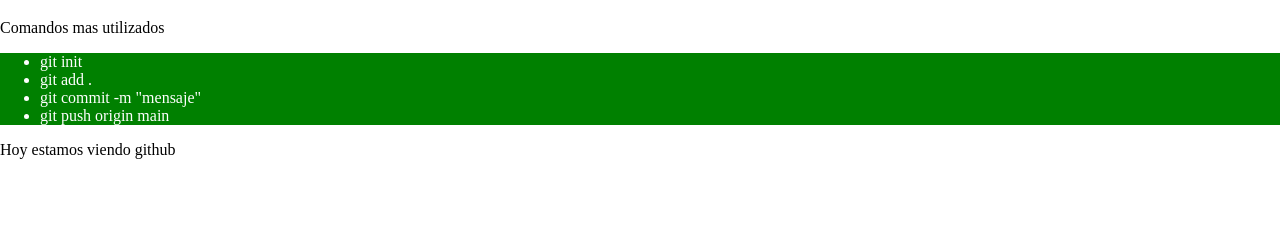
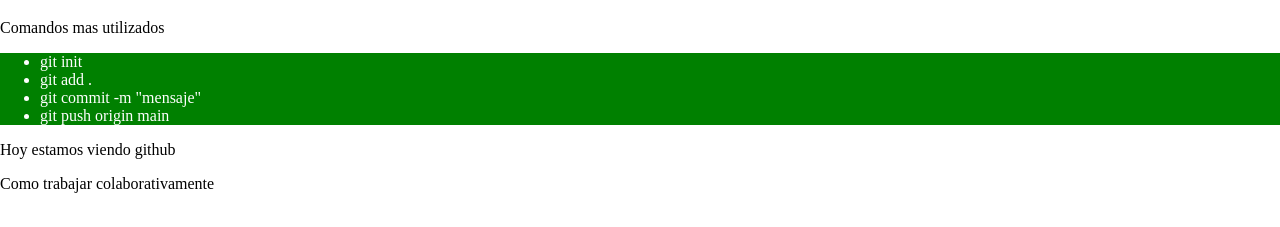
Before and after one commit to AlejandroBonilla/practica_git_0013, a plain HTML site: page index.html in a window 1280 px wide. Shown: the part 61-288 px from the top of the page. Drawn offline with Linux system fonts and the light colour scheme.

Commit message:
agregue nueva funcion

```diff
--- a/index.html
+++ b/index.html
@@ -17,5 +17,6 @@
         <li>git push origin main</li>
     </ul>
     <p>Hoy estamos viendo github</p>
+    <p>Como trabajar colaborativamente</p>
 </body>
 </html>
```
